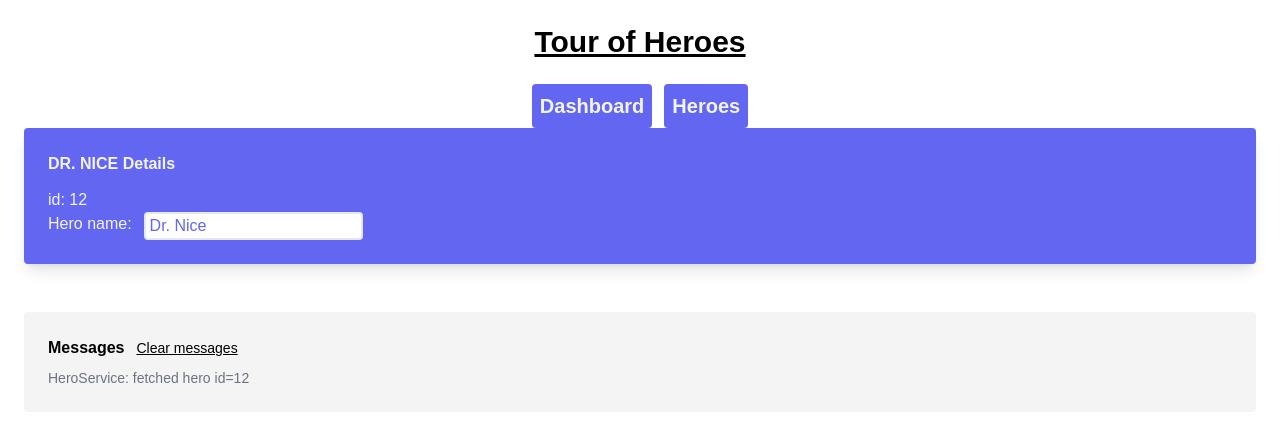
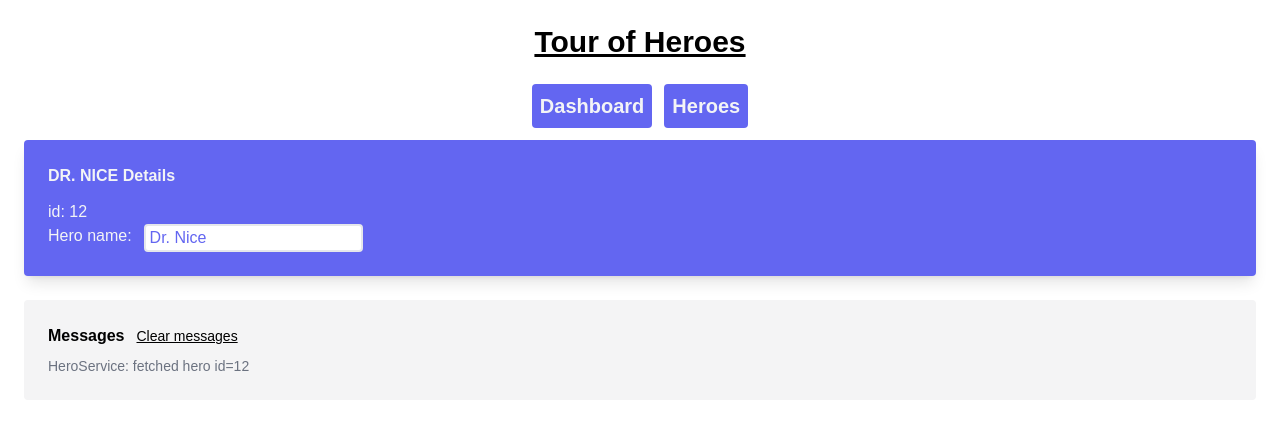
Before and after one commit to b0yu-li/angular-tour-of-heroes, an Angular app: page /detail/12 in a window 1280 px wide. Shown: the top 422 px of the page. Built offline with nearby package versions, Linux system fonts and the light colour scheme.

Commit message:
style: hero detail has upper margin w/ heroes list

```diff
--- a/src/app/app.component.html
+++ b/src/app/app.component.html
@@ -8,6 +8,6 @@
     <router-outlet />
 </div>
 
-<div class="p-6">
+<div class="p-6 pt-0">
     <app-messages></app-messages>
 </div>
--- a/src/app/hero-detail/hero-detail.component.html
+++ b/src/app/hero-detail/hero-detail.component.html
@@ -1,4 +1,4 @@
-<div class="p-6 flex flex-col shadow-lg rounded bg-indigo-500" *ngIf="hero">
+<div class="mt-3 p-6 flex flex-col shadow-lg rounded bg-indigo-500" *ngIf="hero">
     <h2 class="font-bold text-gray-100 mb-3">{{hero.name | uppercase}} Details</h2>
     <div class="text-gray-100">id: {{hero.id}}</div>
     <div class="flex">
```
Also changed, not shown: 1 other file (tests, documents, lock files or other folders).
